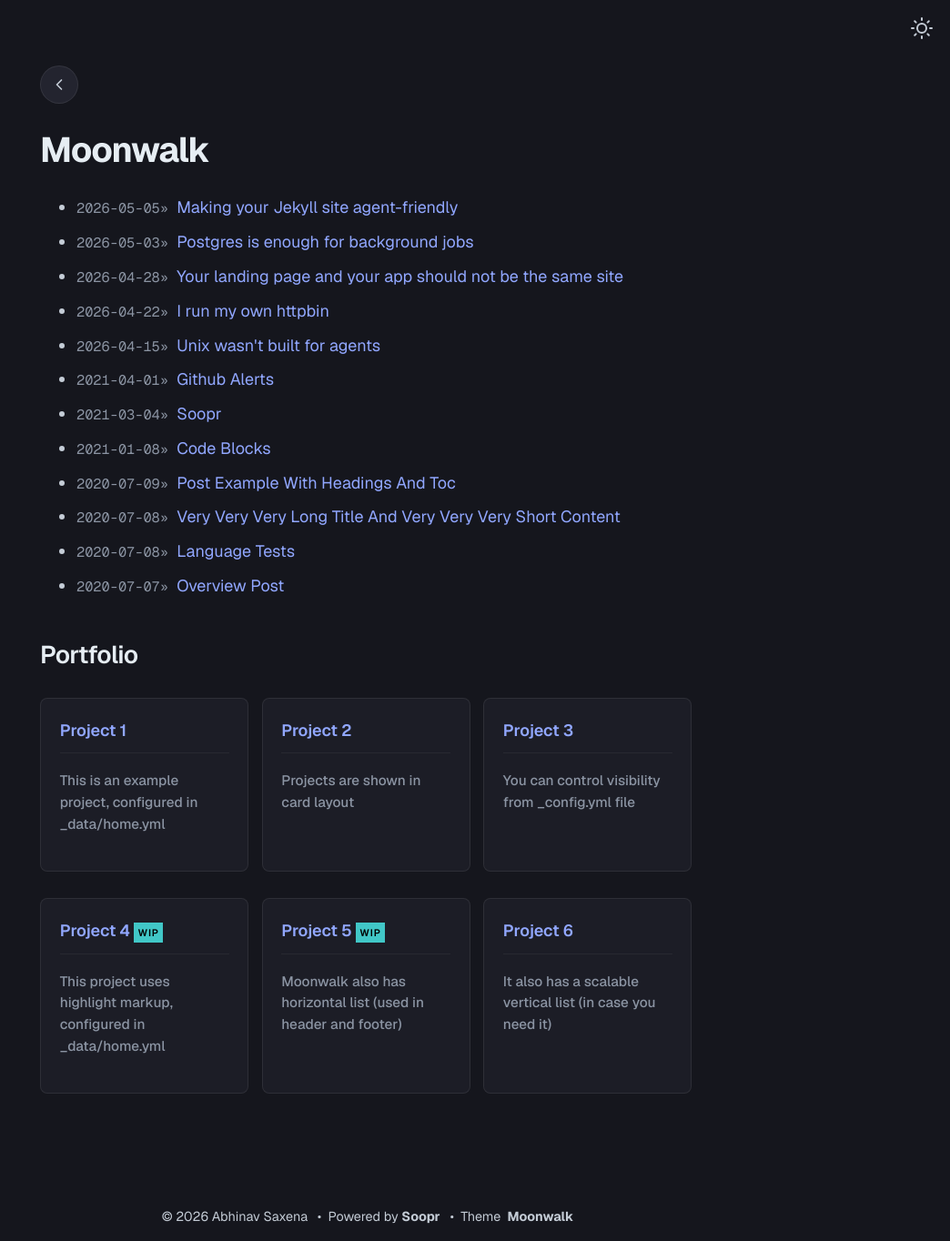
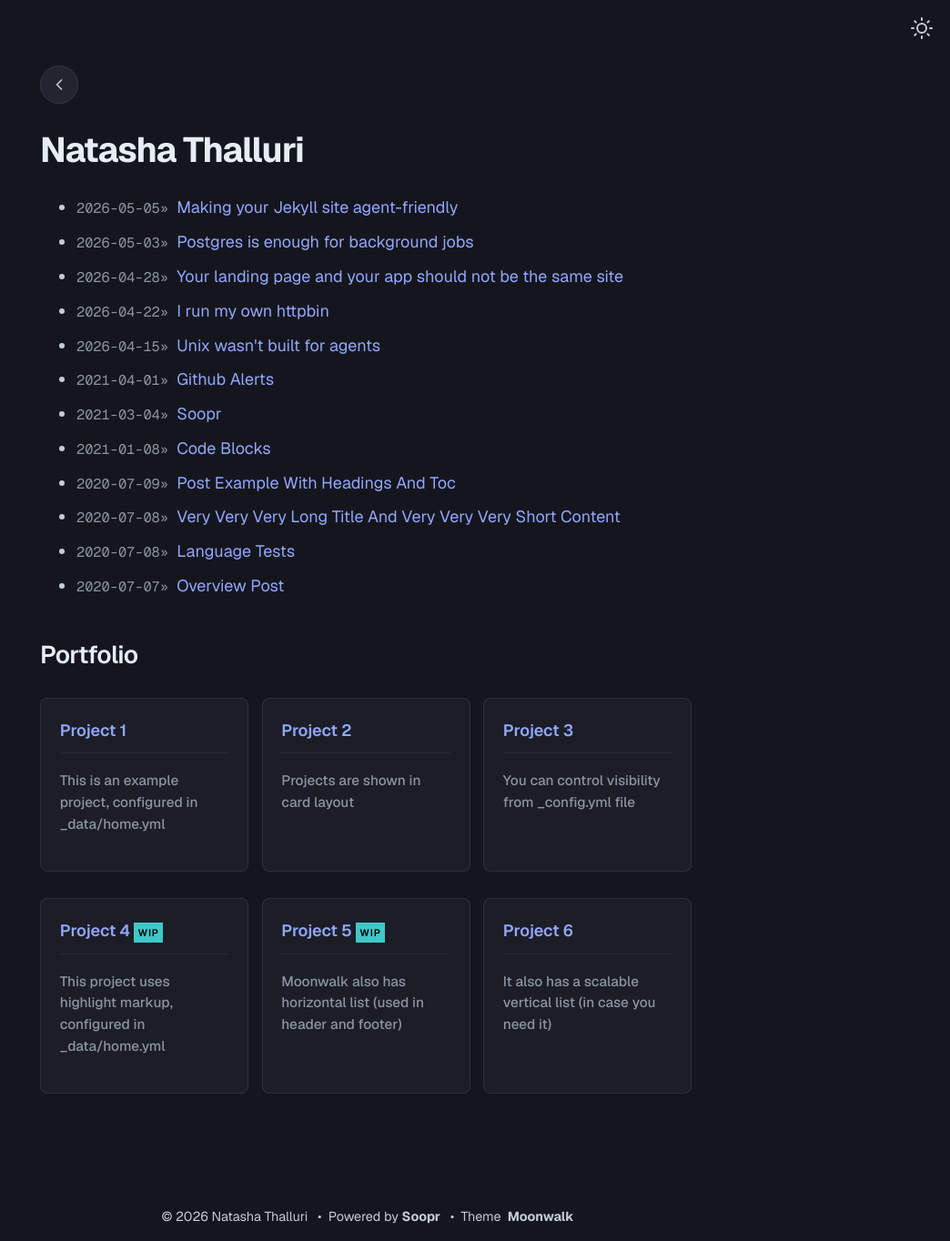
Before and after one commit to nthalluri/natasha-thalluri, a Jekyll site: the page built from blog.html, in a window 1280 px wide. Shown: the whole page at 91% size, without its empty margins (236-1280 px from the left). Built offline with Jekyll 4.4.1, drawn with Linux system fonts in a browser that asks for light colours.

Commit message:
Update _config.yml

```diff
--- a/_config.yml
+++ b/_config.yml
@@ -1,5 +1,5 @@
-title: Moonwalk
-author: Abhinav Saxena
+title: Natasha Thalluri
+author: Natasha Thalluri
 url: https://nthalluri.github.io # root address of the site
 baseurl: "/natasha-thalluri" # set to "/moonwalk" if hosting under a project subpath
 description: > # description of the site (multiple lines allowed)
```
